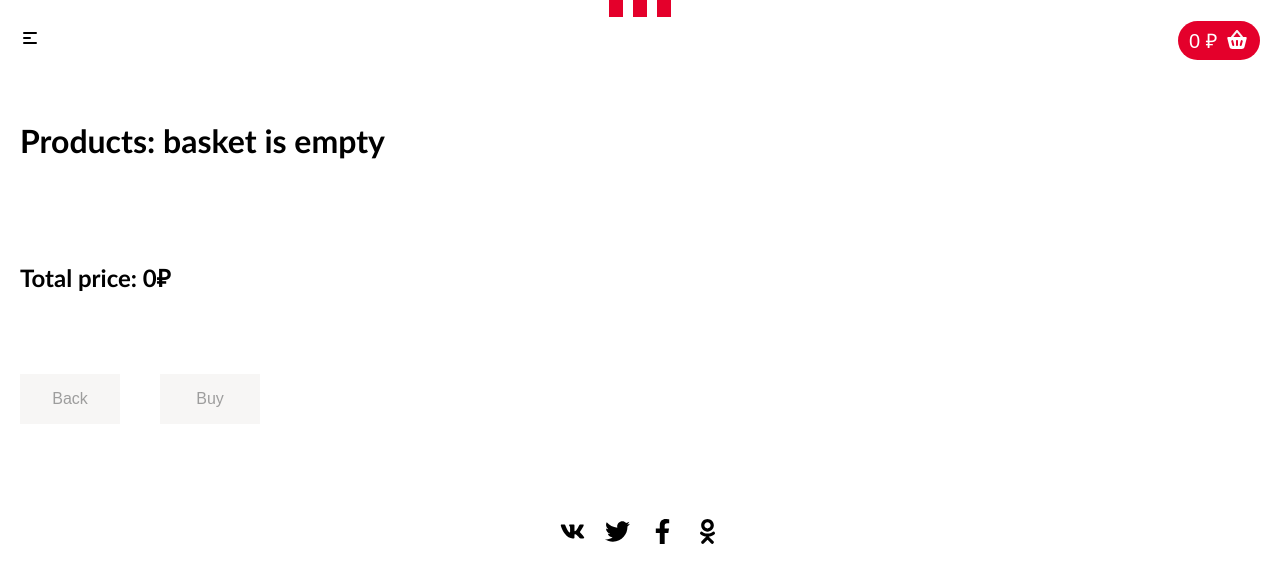
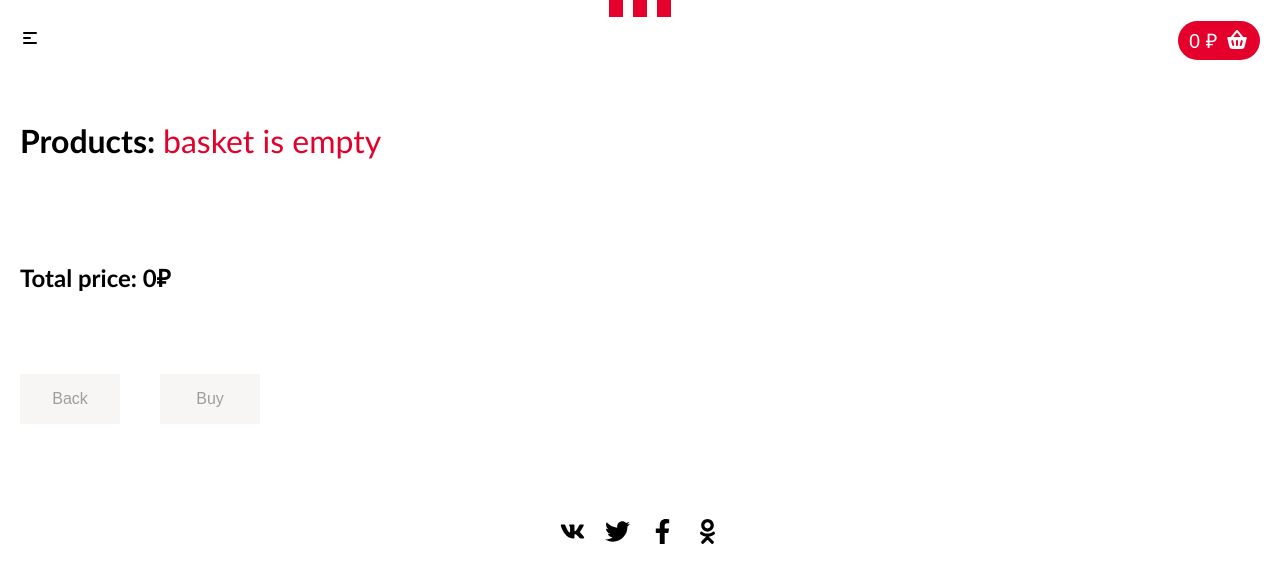
Before and after one commit to aivan3d66/food-shop, a React (Create React App) app: page /basket-page in a window 1280 px wide. Shown: the top 582 px of the page. Built offline with nearby package versions, Linux system fonts and the light colour scheme.

Commit message:
add BasketEmpty styles

```diff
--- a/src/components/UI/Basket/component.js
+++ b/src/components/UI/Basket/component.js
@@ -53,6 +53,11 @@ export const BasketProducts = styled.div`
   }
 `
 
+export const BasketEmpty = styled.span`
+  color: #E4002B;
+  font-weight: normal;
+`
+
 export const BasketPrice = styled.div`
   display: flex;
   flex-direction: column;
--- a/src/components/UI/Basket/index.tsx
+++ b/src/components/UI/Basket/index.tsx
@@ -1,4 +1,4 @@
-import { Basket, BasketPrice, BasketProducts, BasketWrapper, ValidationMessage } from './component'
+import { Basket, BasketEmpty, BasketPrice, BasketProducts, BasketWrapper, ValidationMessage } from './component'
 import { useActions, useAppSelector } from '../../../utils/helpers'
 import Button from '../Button/Button'
 import { shopPageActions } from '../../../state/slices/shopPageSlice'
@@ -18,7 +18,7 @@ export default () => {
             <BasketWrapper>
                 <BasketProducts>
                     <h1>
-                        Products: {basketProducts.length === 0 && 'basket is empty'}
+                        Products: <BasketEmpty>{basketProducts.length === 0 && 'basket is empty'}</BasketEmpty>
                     </h1>
                     <ul>
                         {
```
